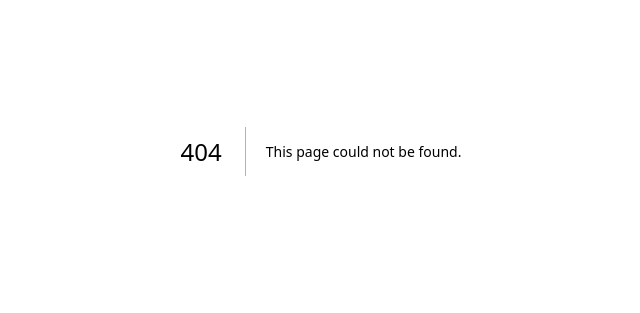
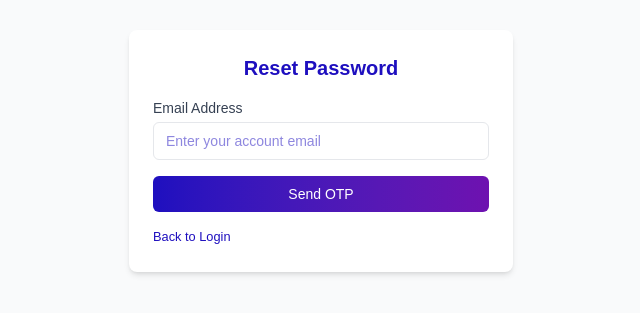
Before and after one commit to AdeepaK2/goalx, a Next.js app: page /login/password-reset in a window 1280 px wide. Before the commit this address had no page. Shown: the part 249-562 px from the top of the page, without its empty margins (319-959 px from the left). Built offline with nearby package versions, Linux system fonts and the light colour scheme.

Commit message:
Password Reset Frontend

```diff
--- a/src/app/login/page.tsx
+++ b/src/app/login/page.tsx
@@ -177,7 +177,7 @@ const CompactDonorLogin: React.FC<{onLogin: (email: string, password: string) =>
             value={email}
             onChange={(e) => setEmail(e.target.value)}
             placeholder="Enter your email"
-            className="w-full px-3 py-2 text-sm border border-gray-200 rounded-md outline-none"
+            className="w-full px-3 py-2 text-sm border border-gray-200 rounded-md outline-none text-[#1e0fbf]"
             disabled={isLoading}
             required
           />
@@ -193,7 +193,7 @@ const CompactDonorLogin: React.FC<{onLogin: (email: string, password: string) =>
             value={password}
             onChange={(e) => setPassword(e.target.value)}
             placeholder="Enter your password"
-            className="w-full px-3 py-2 text-sm border border-gray-200 rounded-md outline-none"
+            className="w-full px-3 py-2 text-sm border border-gray-200 rounded-md outline-none text-[#1e0fbf]"
             disabled={isLoading}
             required
           />
@@ -302,7 +302,7 @@ const CompactGovernBodyLogin: React.FC<{onLogin: (email: string, password: strin
             value={email}
             onChange={(e) => setEmail(e.target.value)}
             placeholder="Enter your email"
-            className="w-full px-3 py-2 text-sm border border-gray-200 rounded-md outline-none"
+            className="w-full px-3 py-2 text-sm border border-gray-200 rounded-md outline-none text-[#1e0fbf]"
             disabled={isLoading}
             required
           />
@@ -318,7 +318,7 @@ const CompactGovernBodyLogin: React.FC<{onLogin: (email: string, password: strin
             value={password}
             onChange={(e) => setPassword(e.target.value)}
             placeholder="Enter your password"
-            className="w-full px-3 py-2 text-sm border border-gray-200 rounded-md outline-none"
+            className="w-full px-3 py-2 text-sm border border-gray-200 rounded-md outline-none text-[#1e0fbf]"
             disabled={isLoading}
             required
           />
@@ -423,7 +423,7 @@ const CompactSchoolLogin: React.FC<{onLogin: (email: string, password: string) =
             value={email}
             onChange={(e) => setEmail(e.target.value)}
             placeholder="Enter your email"
-            className="w-full px-3 py-2 text-sm border border-gray-200 rounded-md outline-none"
+            className="w-full px-3 py-2 text-sm border border-gray-200 rounded-md outline-none text-[#1e0fbf]"
             disabled={isLoading}
             required
           />
@@ -439,7 +439,7 @@ const CompactSchoolLogin: React.FC<{onLogin: (email: string, password: string) =
             value={password}
             onChange={(e) => setPassword(e.target.value)}
             placeholder="Enter your password"
-            className="w-full px-3 py-2 text-sm border border-gray-200 rounded-md outline-none"
+            className="w-full px-3 py-2 text-sm border border-gray-200 rounded-md outline-none text-[#1e0fbf]"
             disabled={isLoading}
             required
           />
--- /dev/null
+++ b/src/app/login/password-reset/page.tsx
@@ -0,0 +1,33 @@
+"use client";
+import PasswordReset from "@/components/login/passwordReset/passwordReset";
+import PasswordResetOTP from "@/components/login/passwordReset/passwordResetOTP";
+
+import React, { useState } from "react";
+
+const PasswordResetPage: React.FC = () => {
+  const [email, setEmail] = useState("");
+  const [step, setStep] = useState("email"); // email or otp
+
+  const handleEmailSubmit = (submittedEmail: string) => {
+    setEmail(submittedEmail);
+    setStep("otp");
+  };
+
+  return (
+    <div className="w-full h-screen bg-gray-50 flex flex-col items-center justify-center p-4">
+      <div className="bg-white rounded-lg shadow-md p-6 w-full max-w-sm">
+        <h1 className="text-xl font-semibold mb-4 text-[#1e0fbf] text-center">
+          Reset Password
+        </h1>
+
+        {step === "email" ? (
+          <PasswordReset onSubmit={handleEmailSubmit} />
+        ) : (
+          <PasswordResetOTP email={email} />
+        )}
+      </div>
+    </div>
+  );
+};
+
+export default PasswordResetPage;
--- /dev/null
+++ b/src/components/login/passwordReset/passwordReset.tsx
@@ -0,0 +1,53 @@
+import React, { useState } from 'react'
+
+interface PasswordResetProps {
+  onSubmit: (email: string) => void;
+}
+
+const PasswordReset: React.FC<PasswordResetProps> = ({ onSubmit }) => {
+  const [email, setEmail] = useState("");
+
+  const handleSubmit = (e: React.FormEvent) => {
+    e.preventDefault();
+    onSubmit(email);
+  };
+
+  return (
+    <div>
+      <form onSubmit={handleSubmit}>
+        <div className="mb-4">
+          <label
+            htmlFor="email"
+            className="block mb-1 text-sm font-medium text-gray-700"
+          >
+            Email Address
+          </label>
+          <input
+            id="email"
+            type="email"
+            value={email}
+            onChange={(e) => setEmail(e.target.value)}
+            placeholder="Enter your account email"
+            className="w-full px-3 py-2 text-sm border border-gray-200 rounded-md outline-none text-[#1e0fbf]"
+            required
+          />
+        </div>
+
+        <button
+          type="submit"
+          className="w-full py-2 text-sm font-medium text-white bg-gradient-to-r from-[#1e0fbf] to-[#6e11b0] border-none rounded-md cursor-pointer mb-3 disabled:opacity-70"
+        >
+          Send OTP
+        </button>
+
+        <small>
+          <a href="/login" className="text-[#1e0fbf] no-underline">
+            Back to Login
+          </a>
+        </small>
+      </form>
+    </div>
+  )
+}
+
+export default PasswordReset
--- /dev/null
+++ b/src/components/login/passwordReset/passwordResetOTP.tsx
@@ -0,0 +1,57 @@
+import React, { useState } from 'react'
+
+interface PasswordResetOTPProps {
+  email: string;
+}
+
+const PasswordResetOTP: React.FC<PasswordResetOTPProps> = ({ email }) => {
+  const [otp, setOtp] = useState("");
+
+  const handleSubmit = (e: React.FormEvent) => {
+    e.preventDefault();
+    // Handle OTP submission
+    console.log("OTP submitted for email:", email);
+  };
+
+  return (
+    <div>
+      <form onSubmit={handleSubmit}>
+        <div className="mb-4">
+          <label
+            htmlFor="otp"
+            className="block mb-1 text-sm font-medium text-gray-700"
+          >
+            Enter OTP
+          </label>
+          <input
+            id="otp"
+            type="text"
+            value={otp}
+            onChange={(e) => setOtp(e.target.value)}
+            placeholder="Enter OTP received to your email"
+            className="w-full px-3 py-2 text-sm border border-gray-200 rounded-md outline-none text-[#1e0fbf]"
+            required
+          />
+          <p className="mt-1 text-sm text-gray-500">
+            OTP sent to: {email}
+          </p>
+        </div>
+
+        <button
+          type="submit"
+          className="w-full py-2 text-sm font-medium text-white bg-gradient-to-r from-[#1e0fbf] to-[#6e11b0] border-none rounded-md cursor-pointer mb-3 disabled:opacity-70"
+        >
+          Submit OTP
+        </button>
+
+        <small>
+          <a href="/login" className="text-[#1e0fbf] no-underline">
+            Back to Login
+          </a>
+        </small>
+      </form>
+    </div>
+  )
+}
+
+export default PasswordResetOTP
```
